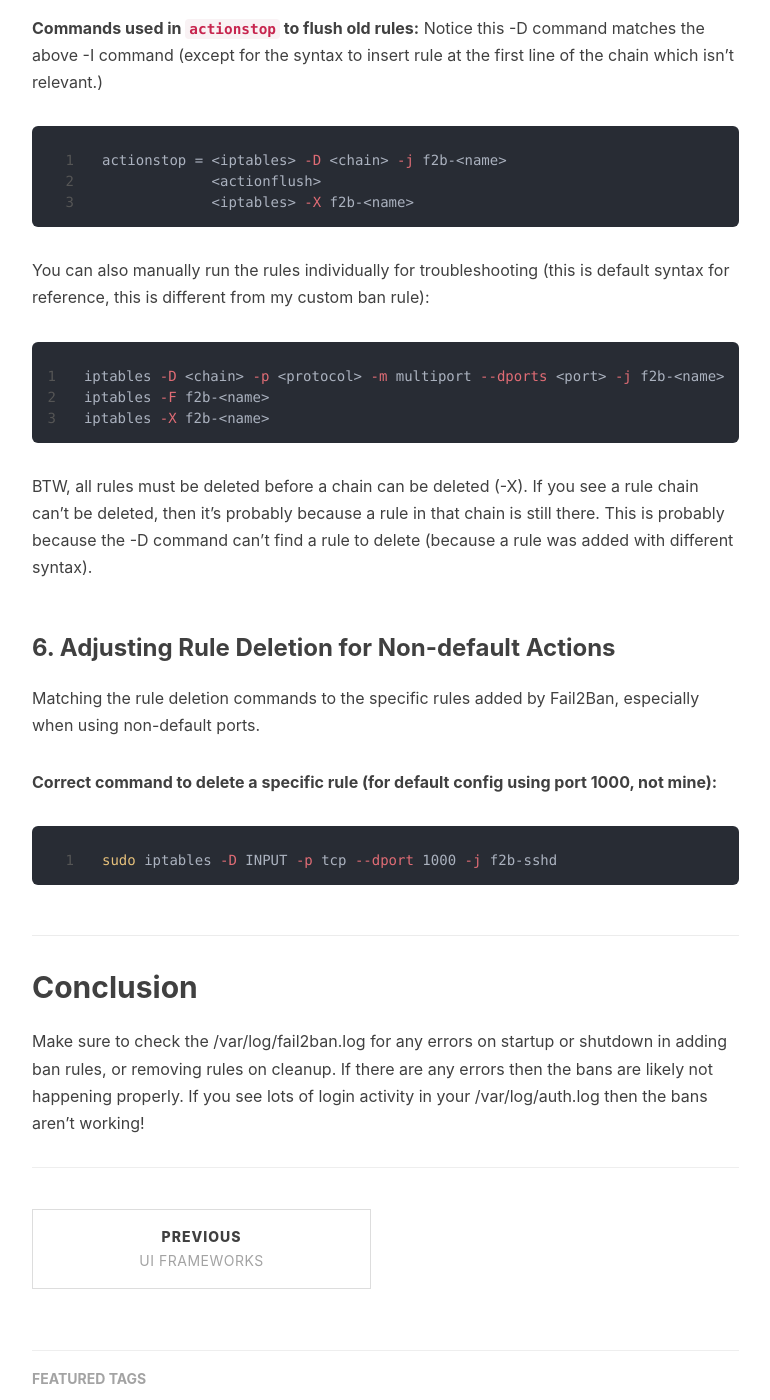
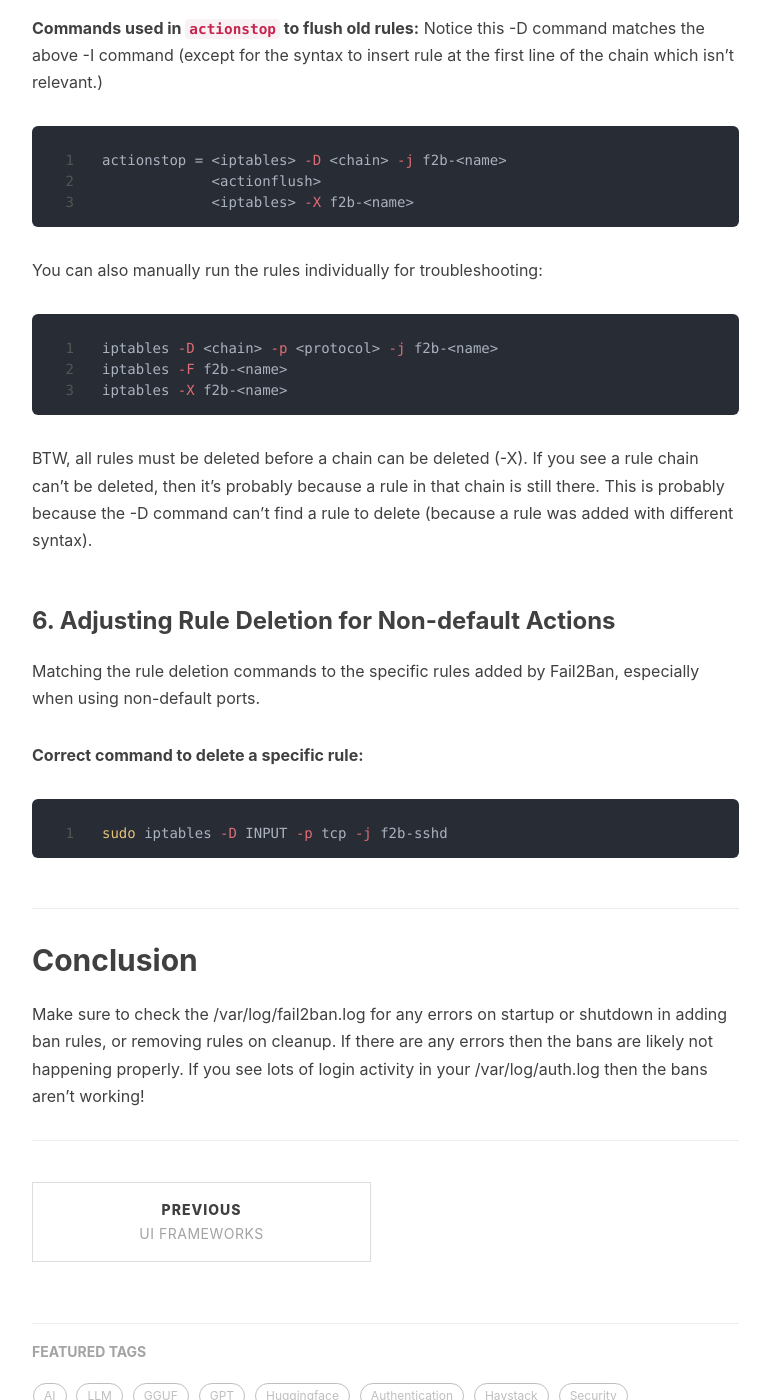
Before and after one commit to augchan42/augchan42.github.io, a Jekyll site: the page built from _posts/2024-06-03-Securing SSH.md, in a window 1280 px wide and 1400 px high, scrolled down 3592 px. Shown: the whole window, without its empty margins (233-1003 px from the left). Built offline with Jekyll 4.4.1, drawn with Linux system fonts in a browser that asks for light colours; nearby versions of some CDN libraries; comment, search, counter and statistics services are not loaded.

Commit message:
correct more details with ssh post

````diff
--- a/_posts/2024-06-03-Securing SSH.md
+++ b/_posts/2024-06-03-Securing SSH.md
@@ -114,9 +114,9 @@
              <iptables> -X f2b-<name>
 ```
 
-You can also manually run the rules individually for troubleshooting (this is default syntax for reference, this is different from my custom ban rule):
+You can also manually run the rules individually for troubleshooting:
 ```bash
-iptables -D <chain> -p <protocol> -m multiport --dports <port> -j f2b-<name>
+iptables -D <chain> -p <protocol> -j f2b-<name>
 iptables -F f2b-<name>
 iptables -X f2b-<name>
 ```
@@ -125,9 +125,9 @@
 ### 6. Adjusting Rule Deletion for Non-default Actions
 Matching the rule deletion commands to the specific rules added by Fail2Ban, especially when using non-default ports.
 
-**Correct command to delete a specific rule (for default config using port 1000, not mine):**
+**Correct command to delete a specific rule:**
 ```bash
-sudo iptables -D INPUT -p tcp --dport 1000 -j f2b-sshd
+sudo iptables -D INPUT -p tcp -j f2b-sshd
 ```
 
 ## Conclusion
````
